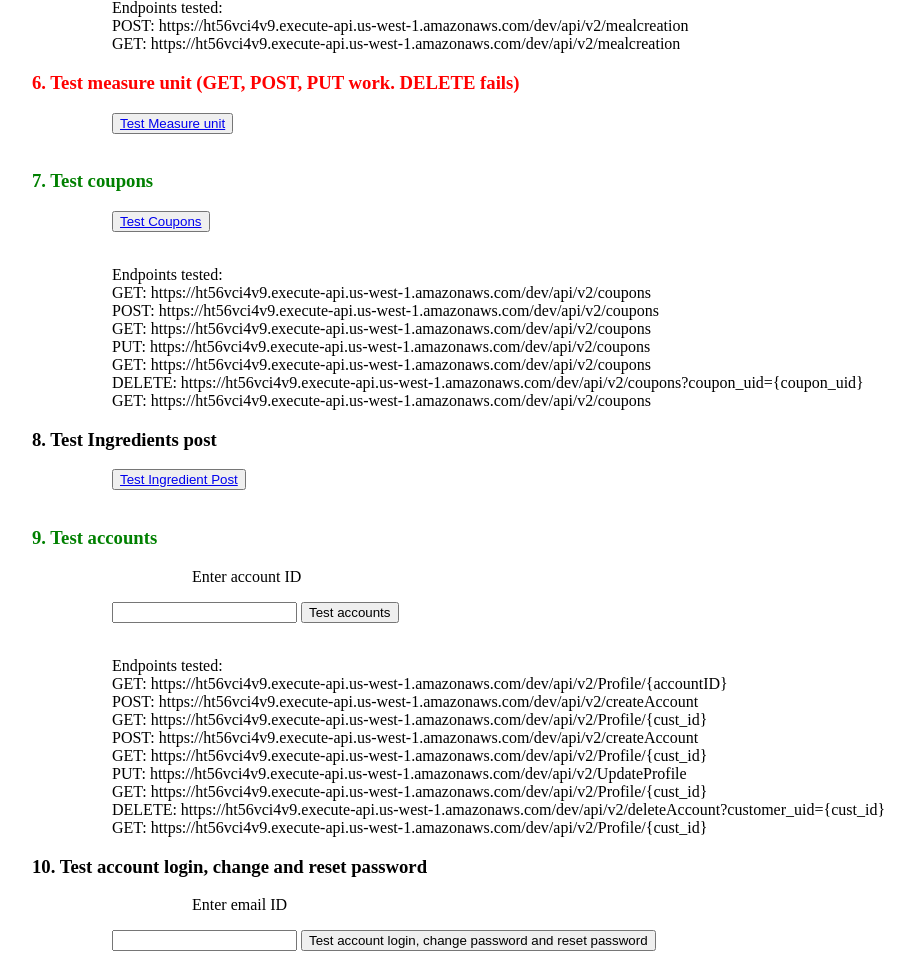
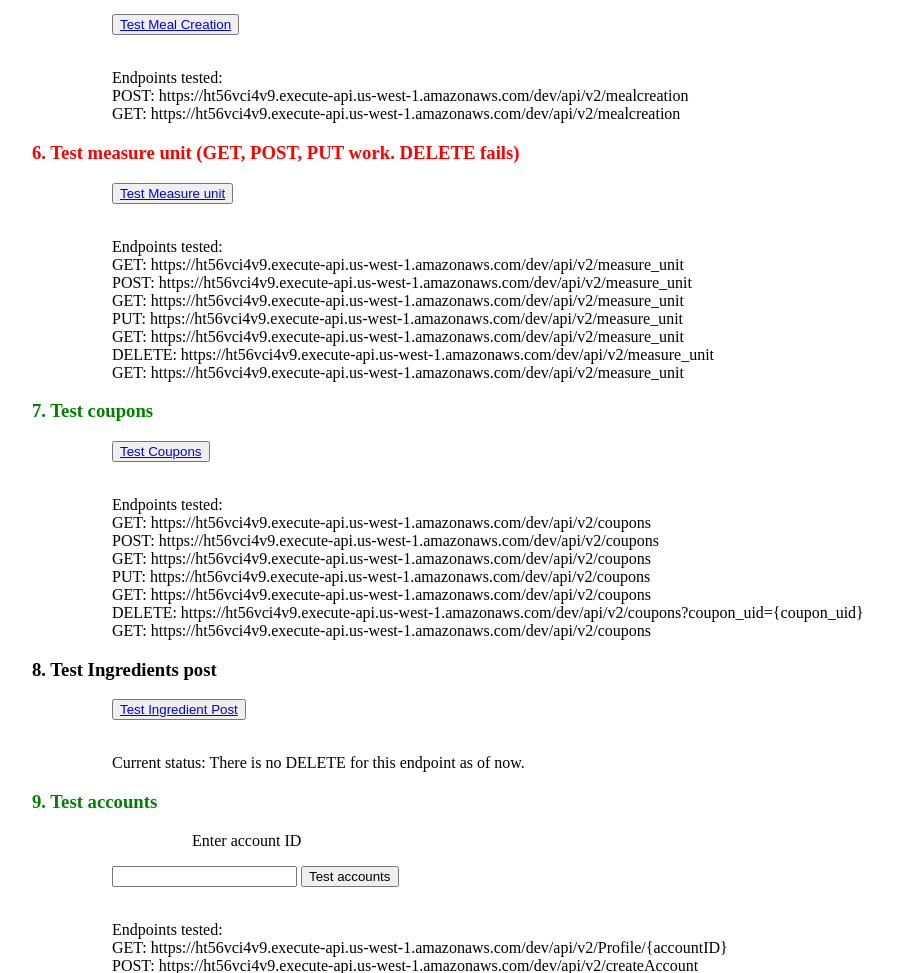
Before and after one commit to infinite-options/MTYD-Testing, a Flask app: page / in a window 1280 px wide. Shown: the part 1673-2646 px from the top of the page, without its empty margins (18-932 px from the left). Run offline with Flask 2, Linux system fonts and the light colour scheme.

Commit message:
Added comments for defs in python file

```diff
--- a/templates/index.html
+++ b/templates/index.html
@@ -10,6 +10,10 @@
 		Black: These endpoints don't fit into the testing strategy.<br/>
 		The testing strategy is to create a record, edit or update the record and delete the record.<br/>
 		These endpoints don't necessarily have a corresponding DELETE for PUT/POST,<br/> or a corresponding GET for PUT/POST.</p>
+        <p>Note: Functions used are addHeading, addSubHeading, checkMessageInResponseBody, testGET, addFooter, addCssToOutputString.<br/>
+		Every set of endpoints corresponding to an action (eg. meal, menu, account) is a def.<br/>
+		Each def should return the outputString.<br/>
+		</p>
 		<h3 id ="onHold"> 1. Test Purchase</h3>
 		<p>Enter the customer UID</p>
 		<form action="{{ url_for('testPurchase') }}" method="post">
@@ -78,6 +82,15 @@
 		</p>
 		<h3 id = "failed"> 6. Test measure unit (GET, POST, PUT work. DELETE fails)</h3>
 		<button> <a href="/testMeasureUnit/">Test Measure unit</a></button><br><br>
+        <p>Endpoints tested:<br/>
+		GET: https://ht56vci4v9.execute-api.us-west-1.amazonaws.com/dev/api/v2/measure_unit<br/>
+        POST: https://ht56vci4v9.execute-api.us-west-1.amazonaws.com/dev/api/v2/measure_unit<br/>
+        GET: https://ht56vci4v9.execute-api.us-west-1.amazonaws.com/dev/api/v2/measure_unit<br/>
+        PUT: https://ht56vci4v9.execute-api.us-west-1.amazonaws.com/dev/api/v2/measure_unit<br/>
+        GET: https://ht56vci4v9.execute-api.us-west-1.amazonaws.com/dev/api/v2/measure_unit<br/>
+        DELETE: https://ht56vci4v9.execute-api.us-west-1.amazonaws.com/dev/api/v2/measure_unit<br/>
+        GET: https://ht56vci4v9.execute-api.us-west-1.amazonaws.com/dev/api/v2/measure_unit<br/>
+		</p>
 		<h3 id = "passed"> 7. Test coupons</h3>
         <button> <a href="/testCoupons/">Test Coupons</a></button><br><br>
 		<p> Endpoints tested:<br/>
@@ -91,6 +104,7 @@
 		</p>
 		<h3> 8. Test Ingredients post</h3>
         <button> <a href="/testIngredientPost/">Test Ingredient Post</a></button><br><br>
+        <p>Current status: There is no DELETE for this endpoint as of now.</p>
 		<h3 id = "passed"> 9. Test accounts</h3>
 		<form action="{{ url_for('account') }}" method="post">
 		    <p>Enter account ID</p>
```
